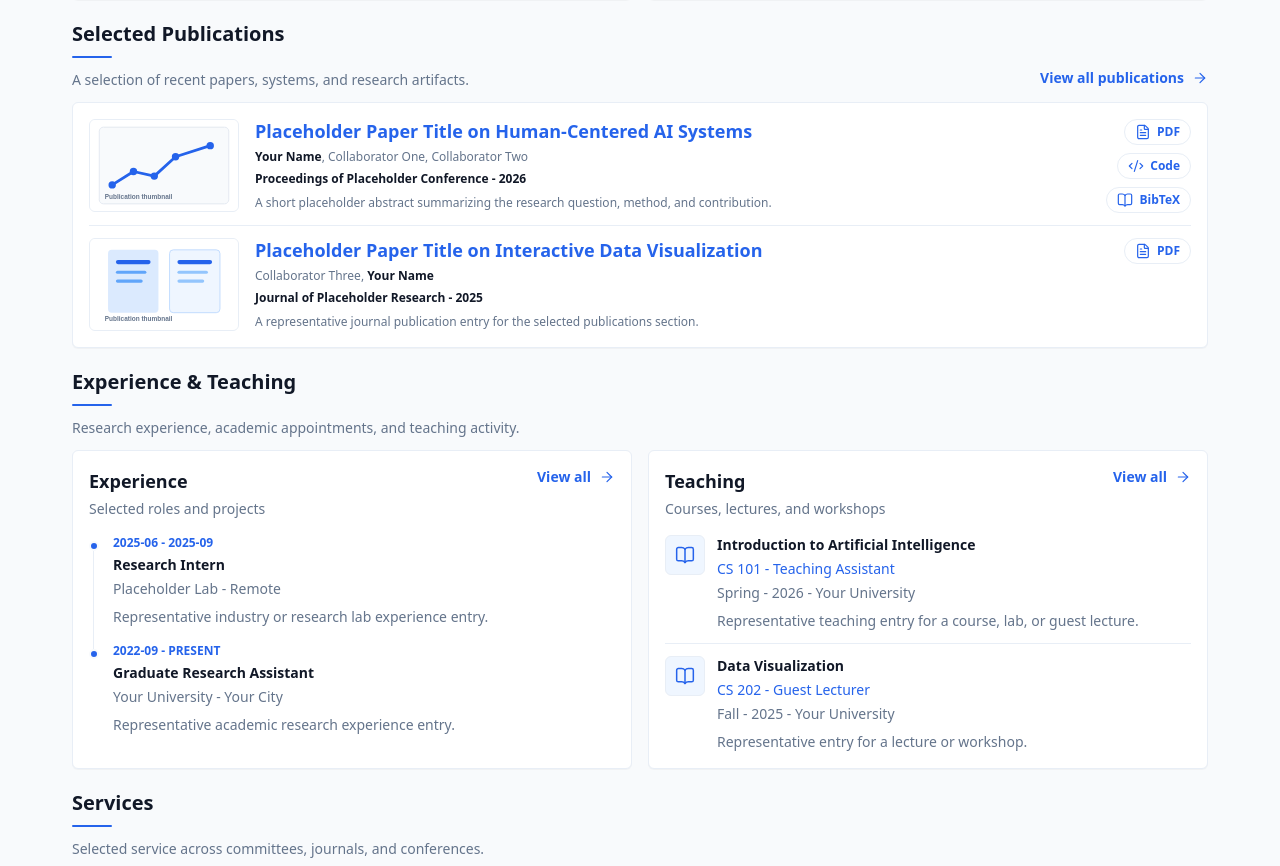
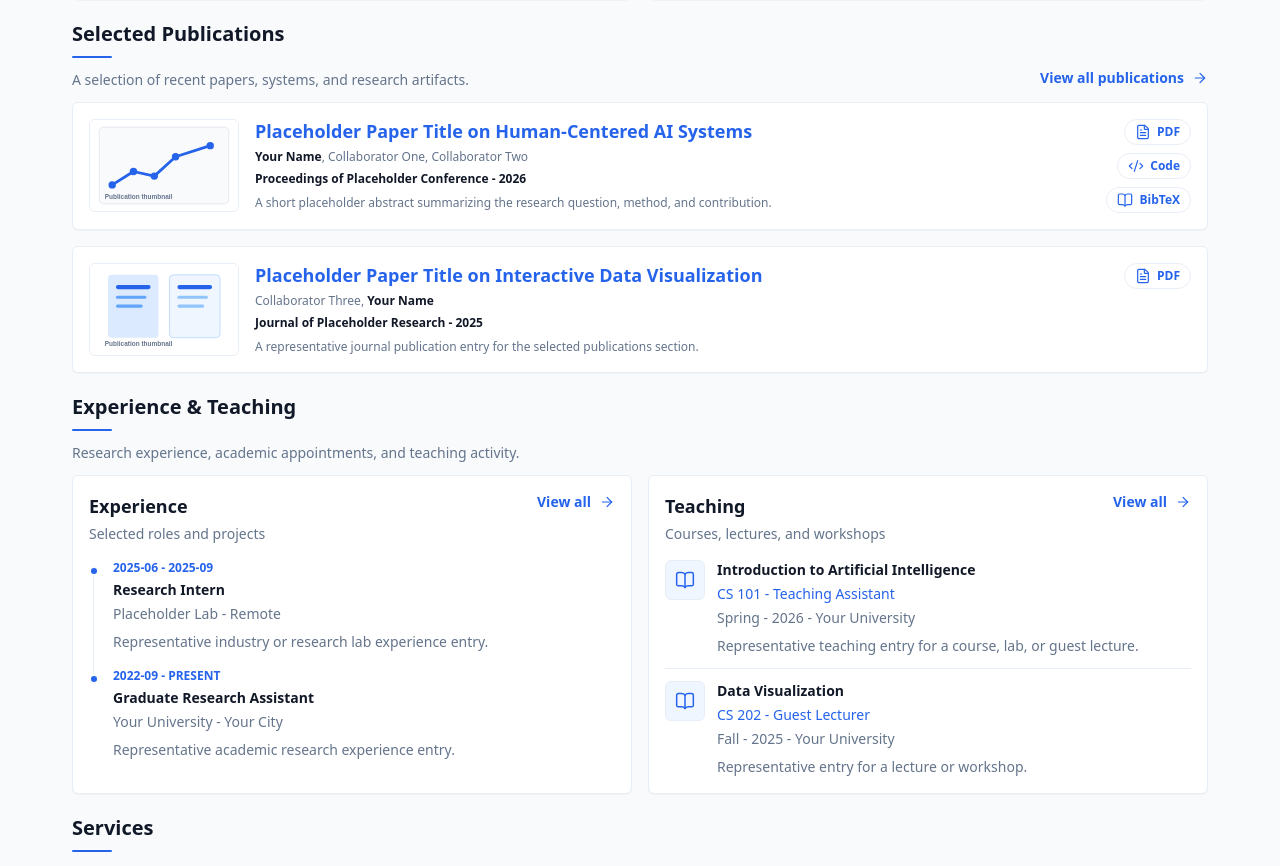
Before and after one commit to mtplayground/chen-hatti-f810-personal-site, a Next.js app: page / in a window 1280 px wide. Shown: the part 1064-1930 px from the top of the page. Built offline with nearby package versions, Linux system fonts and the light colour scheme.

Commit message:
feat: Give each Selected Publication its own card

```diff
--- a/components/sections/selected-publications-section.tsx
+++ b/components/sections/selected-publications-section.tsx
@@ -110,13 +110,10 @@ export function SelectedPublicationsSection() {
         title="Selected Publications"
       />
 
-      <Card>
-        <div className="divide-y divide-academic-border dark:divide-academic-dark-border">
-          {publications.map((publication) => (
-            <article
-              className="grid gap-card py-3 first:pt-0 last:pb-0 md:grid-cols-[140px_minmax(0,1fr)] lg:grid-cols-[150px_minmax(0,1fr)_auto] lg:items-start"
-              key={publication.id}
-            >
+      <ol className="space-y-card">
+        {publications.map((publication) => (
+          <li key={publication.id}>
+            <Card className="grid gap-card md:grid-cols-[140px_minmax(0,1fr)] lg:grid-cols-[150px_minmax(0,1fr)_auto] lg:items-start">
               {publication.thumbnail ? (
                 <div className="relative aspect-[16/10] overflow-hidden rounded-card border border-academic-border bg-academic-bg-subtle dark:border-academic-dark-border dark:bg-academic-dark-surface-muted">
                   <Image
@@ -149,10 +146,10 @@ export function SelectedPublicationsSection() {
               <div className="lg:min-w-28">
                 <PublicationLinks publication={publication} />
               </div>
-            </article>
-          ))}
-        </div>
-      </Card>
+            </Card>
+          </li>
+        ))}
+      </ol>
     </section>
   );
 }
```
